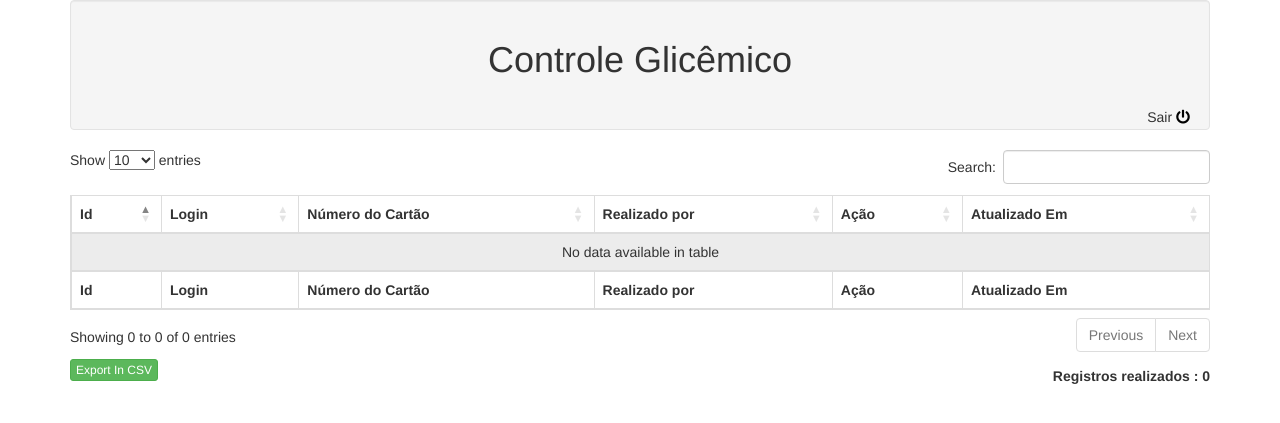
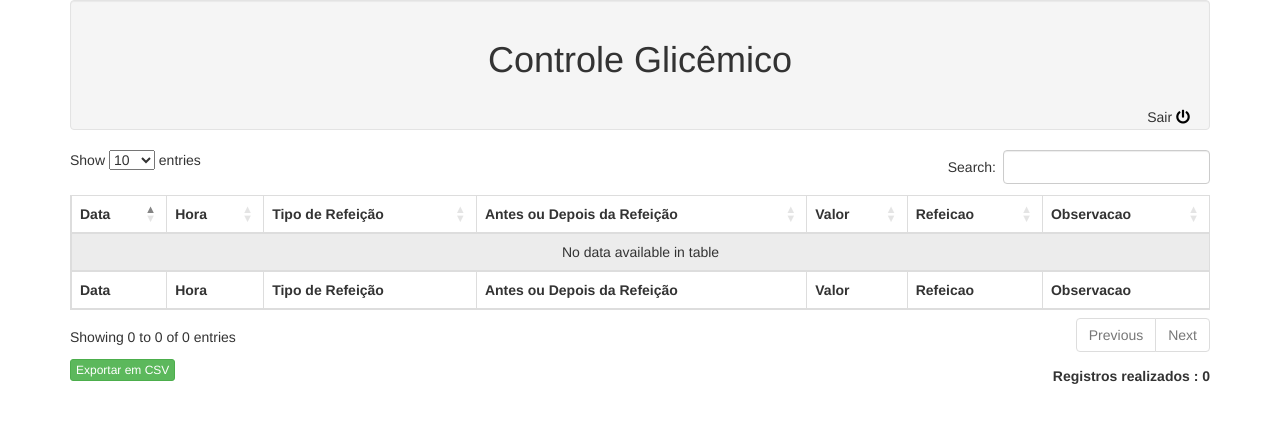
Before and after one commit to hebersonaguiar/controleglicemico, a Flask app: page /controle in a window 1280 px wide. Shown: the top 423 px of the page. Run offline with Flask 2, Linux system fonts and the light colour scheme; the visitor is signed in with stand-in values (Sample User, id 1); data that the repository does not hold is empty; parts of the project's set-up code (start-up, migrations or seed data) failed here and were passed over; some libraries are stand-ins or nearby versions.

Commit message:
Alterando main

```diff
--- a/main.py
+++ b/main.py
@@ -43,10 +43,34 @@ def login():
 def controle():
     # Check if user is loggedin
     if 'loggedin' in session:
-        # User is loggedin show them the home page
-        return render_template('controle.html', username=session['username'])
+		try:
+			cur = mysql.connection.cursor(MySQLdb.cursors.DictCursor)
+			cur.execute('''SELECT * FROM glucose;''')
+			data = cur.fetchall()
+
+		except Exception as e:
+			return redirect(url_for('login'))
+		finally:
+			cur.close()
+			return render_template('controle.html', registers=data)
     # User is not loggedin redirect to login page
     return redirect(url_for('login'))
+
+# @app.route('/registros')
+# def registros():
+# 	if g.username:
+# 		try:
+# 			cur = mysql.connection.cursor()
+# 			cur.execute('''SELECT * FROM data_card;''')
+# 			data = cur.fetchall()
+
+# 		except Exception as e:
+# 			return redirect(url_for('index'))
+# 		finally:
+# 			cur.close()
+# 			return render_template('registros.html', registers=data)
+
+# 	return redirect(url_for('index'))
 
 # CONEXÃO COM O AD
 # def conn():
--- a/templates/controle.html
+++ b/templates/controle.html
@@ -36,38 +36,44 @@
                   <table id="table-users" class="table table-striped table-bordered" style="width:100%">
                      <thead>
                         <tr>
-                           <th>Id</th>
-                           <th>Login</th>
-                           <th>Número do Cartão</th>
-                           <th>Realizado por</th>
-                           <th>Ação</th>
-                           <th>Atualizado Em</th>
+                           <!-- <th>Id</th> -->
+                           <th>Data</th>
+                           <th>Hora</th>
+                           <th>Tipo de Refeição</th>
+                           <th>Antes ou Depois da Refeição</th>
+                           <th>Valor</th>
+                           <th>Refeicao</th>
+                           <th>Observacao</th>
                         </tr>
                      </thead>
                      <tbody>
                         {%for row in registers%}
                         <tr>
-                           <td>{{row.0}}</td>
+                           <!-- <td>{{row.0}}</td> -->
                            <td>{{row.1}}</td>
                            <td>{{row.2}}</td>
                            <td>{{row.3}}</td>
                            <td>{{row.4}}</td>
                            <td>{{row.5}}</td>
+                           <td>{{row.6}}</td>
+                           <td>{{row.7}}</td>
                         </tr>
                         {%endfor%}
                      </tbody>
                      <tfoot>
                         <tr>
-                           <th>Id</th>
-                           <th>Login</th>
-                           <th>Número do Cartão</th>
-                           <th>Realizado por</th>
-                           <th>Ação</th>
-                           <th>Atualizado Em</th>
+                           <!-- <th>Id</th> -->
+                           <th>Data</th>
+                           <th>Hora</th>
+                           <th>Tipo de Refeição</th>
+                           <th>Antes ou Depois da Refeição</th>
+                           <th>Valor</th>
+                           <th>Refeicao</th>
+                           <th>Observacao</th>
                         </tr>
                      </tfoot>
                   </table>
-                  <a style="float: left;"  href="/download" class="btn btn-success btn-xs">Export In CSV</a>
+                  <a style="float: left;"  href="/download" class="btn btn-success btn-xs">Exportar em CSV</a>
                   <h5 style="float: right; font-weight: bold; margin-right: 15px;">
                   Registros realizados : {{ registers|length }}</h5>
                </div>
```
